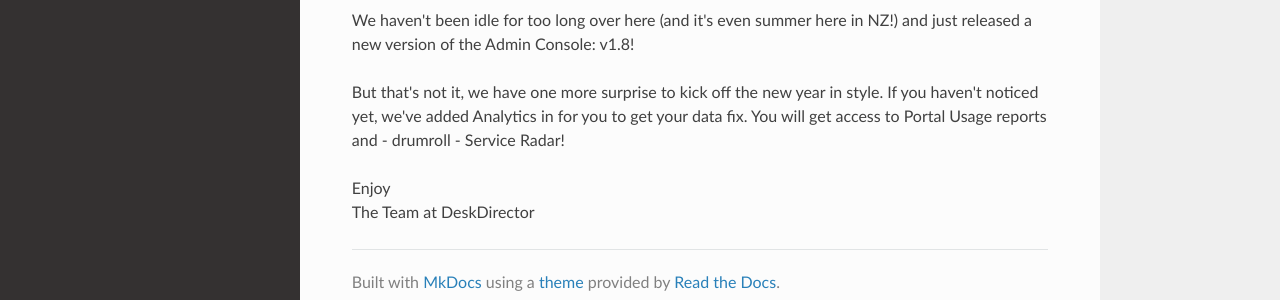
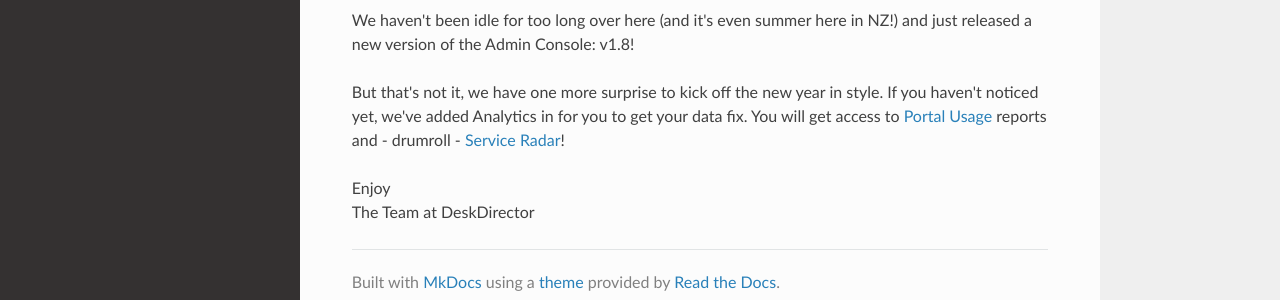
Before and after one commit to DeskDirector/docs, an MkDocs documentation site: the page built from docs/_contents/admin/home/announcement.md, in a window 1280 px wide. Shown: the part 186-486 px from the top of the page. Built offline with MkDocs 1.6.1, drawn with Linux system fonts in a browser that asks for light colours; nearby versions of some CDN libraries; old or Windows-style settings are respelled for this version of MkDocs; part of the change alters nothing that is shown.

```diff
--- a/docs/_contents/admin/home/announcement.md
+++ b/docs/_contents/admin/home/announcement.md
@@ -5,7 +5,7 @@ We would like to greet you into this new decade - we hear that the 20s are usual
 We haven't been idle for too long over here (and it's even summer here in NZ!) and just released a new version of the Admin Console: v1.8!
 
 But that's not it, we have one more surprise to kick off the new year in style.
-If you haven't noticed yet, we've added Analytics in for you to get your data fix. You will get access to Portal Usage reports and - drumroll - Service Radar!
+If you haven't noticed yet, we've added Analytics in for you to get your data fix. You will get access to [Portal Usage](/analytics/portal) reports and - drumroll - [Service Radar](/analytics/service-radar)!
 
 Enjoy
 The Team at DeskDirector
```
